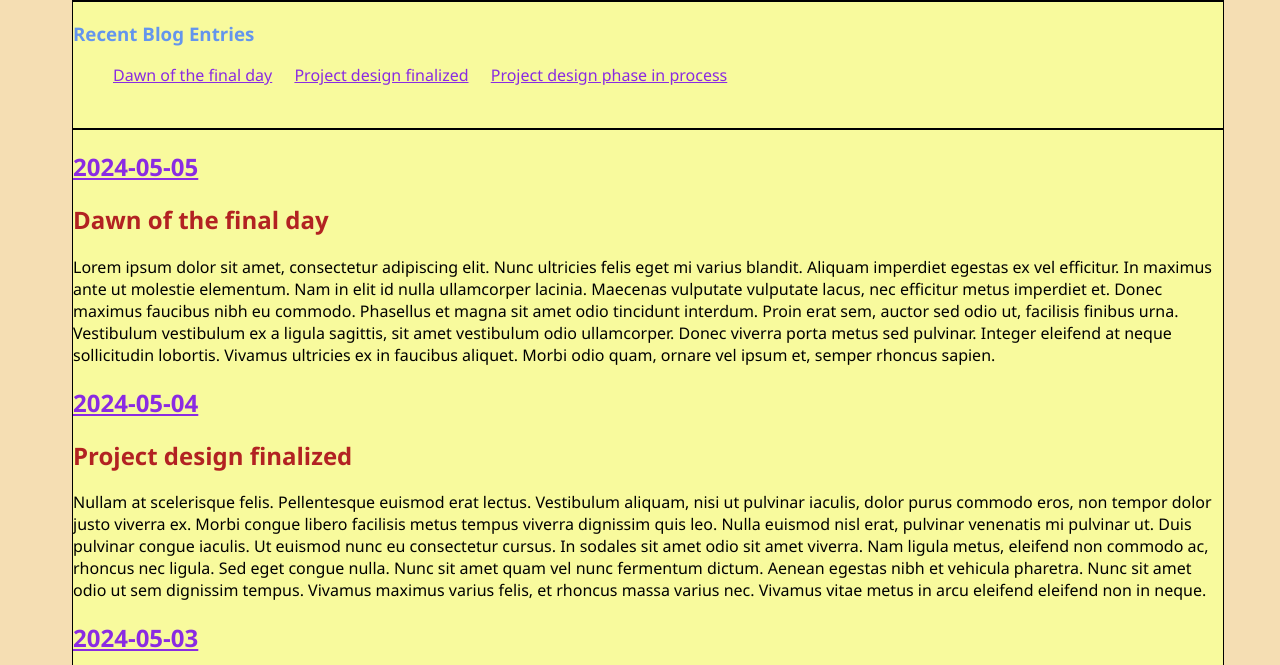
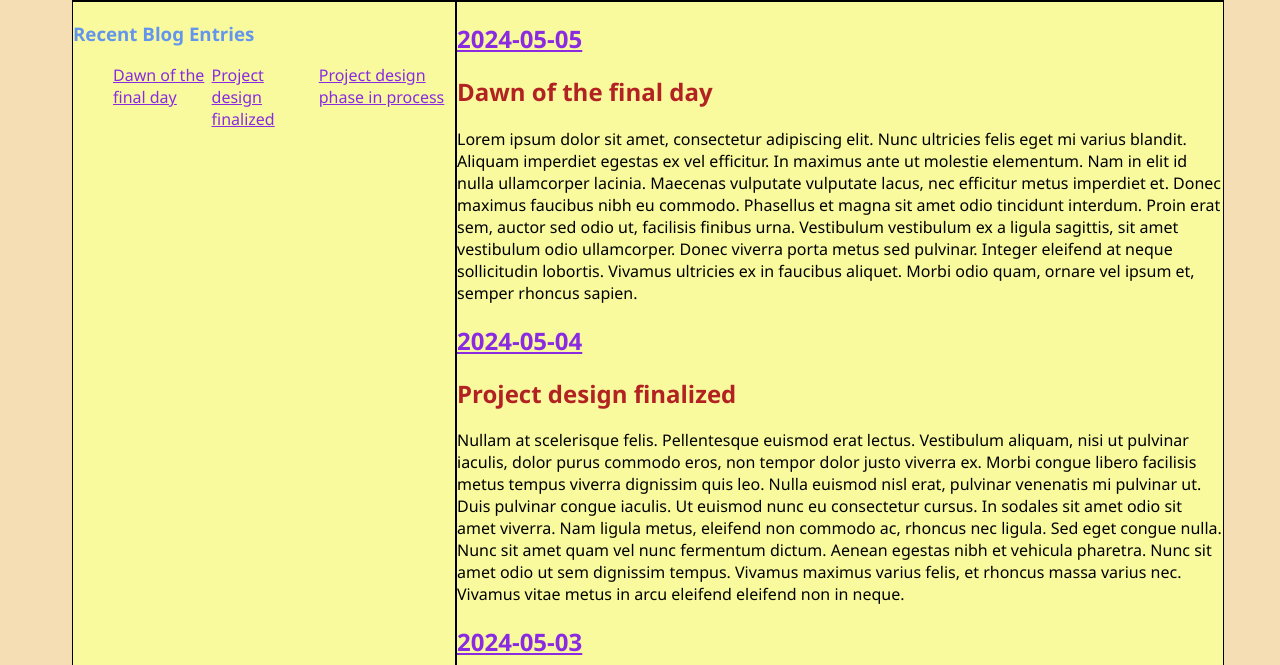
Before and after one commit to dotstry/dotstry-blog, a plain HTML site: page index.html in a window 1280 px wide. Shown: the part 135-800 px from the top of the page. Drawn offline with Linux system fonts and the light colour scheme.

Commit message:
moved media query css to main.css file, removed separate css

```diff
--- a/css/desktopstylesheet.css
+++ /dev/null
@@ -1,20 +0,0 @@
-/* Media query to determine if viewport is of 'large' width*/
-/* 601 was chosen as minimum width for largest device size as it is larger than the average tablet device resolution */
-@media(min-width: 601px)
-{
-    .container
-    {
-        display:grid;
-        width: 100vw;
-        height:100vh;
-        grid-template-columns: 30vw 60vw;
-        grid-template-rows: 10vw 1fr 10vw;
-        grid-template-areas:
-        "homelink homelink"
-        "bloglist" "blog"
-        "socials" "socials";
-        /* TODO: remove container border once layout is complete */
-        /* border: 2px solid yellow; */
-        justify-content: center;
-    }
-}
--- a/css/mainstylesheet.css
+++ b/css/mainstylesheet.css
@@ -2,26 +2,11 @@
 @import url(blogliststylesheet.css);
 @import url(blogstylesheet.css);
 @import url(socialsstylesheet.css);
-@import url(tabletstylesheet.css);
-@import url(desktopstylesheet.css);
+/* @import url(tabletstylesheet.css);
+@import url(desktopstylesheet.css); */
 @import url(textconfiguration.css);
 
-.container
-{
-    display:grid;
-    width: 100vw;
-    height:100vh;
-    grid-template-columns: 90vw;
-    grid-template-rows: 10vw 10vw 1fr 10vw;
-    grid-template-areas:
-    "homelink"
-    "bloglist"
-    "blog"
-    "socials";
-    /* TODO: remove container border once layout is complete */
-    /* border: 2px solid yellow; */
-    justify-content: center;
-}
+
 
 .box
 {
@@ -47,3 +32,61 @@
 {
     grid-area: socials;
 }
+
+/* grid for minimum/mobile width */
+.container
+{
+    display:grid;
+    width: 100vw;
+    height:100vh;
+    grid-template-columns: 90vw;
+    grid-template-rows: 10vh 10vh max-content 10vh;
+    grid-template-areas:
+    "homelink"
+    "bloglist"
+    "blog"
+    "socials";
+    /* TODO: remove container border once layout is complete */
+    /* border: 2px solid yellow; */
+    justify-content: center;
+}
+
+/* Media query to determine if viewport is of 'tablet' width */
+/* 361 was chosen as width for smallest device size following a search of the most common non-tablet mobile device resolutions*/
+@media(min-width:600px)
+{
+    .container
+    {
+        display:grid;
+        width: 100vw;
+        height:100vh;
+        grid-template-columns: 30vw 60vw;
+        grid-template-rows: 10vw max-content 10vw;
+        grid-template-areas:
+        "homelink homelink"
+        "bloglist blog"
+        "socials socials";
+        /* TODO: remove container border once layout is complete */
+        /* border: 2px solid yellow; */
+        justify-content: center;
+    }
+}
+
+@media(min-width:1200px)
+{
+    .container
+    {
+        display:grid;
+        width: 100vw;
+        height:100vh;
+        grid-template-columns: 30vw 60vw;
+        grid-template-rows: 10vw max-content 10vw;
+        grid-template-areas:
+        "homelink homelink"
+        "bloglist blog"
+        "socials socials";
+        /* TODO: remove container border once layout is complete */
+        /* border: 2px solid yellow; */
+        justify-content: center;
+    }
+}
--- a/css/tabletstylesheet.css
+++ /dev/null
@@ -1,20 +0,0 @@
-/* Media query to determine if viewport is of 'tablet' width */
-/* 361 was chosen as width for smallest device size following a search of the most common non-tablet mobile device resolutions*/
-@media(min-width: 361px) and (max-width:600px)
-{
-    .container
-    {
-        display:grid;
-        width: 100vw;
-        height:100vh;
-        grid-template-columns: 30vw 60vw;
-        grid-template-rows: 10vw 1fr 10vw;
-        grid-template-areas:
-        "homelink homelink"
-        "bloglist" "blog"
-        "socials" "socials";
-        /* TODO: remove container border once layout is complete */
-        /* border: 2px solid yellow; */
-        justify-content: center;
-    }
-}
--- a/index.html
+++ b/index.html
@@ -4,6 +4,7 @@
     <meta charset="utf-8">
     <title>Dotstry's Blog Project</title>
     <link rel="stylesheet" href="css/mainstylesheet.css">
+    <meta name="viewport" content="width=device-width, initial-scale=1" />
 </head>
 <body>
     <div class="container">
```
